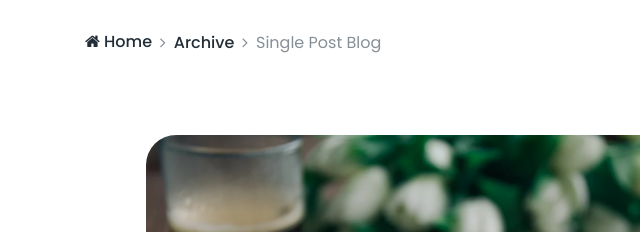
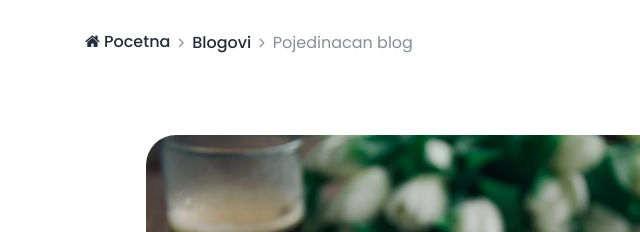
Before and after one commit to NikolaGrujicic/EBXHub-sajt, a website: page blogovi/single.html in a window 1280 px wide. Shown: the top 232 px of the page, 0-640 px from the left. Drawn offline with Linux system fonts and the light colour scheme; a web font is replaced by a local one.

Commit message:
dodao blogove i pojedinacne blogove i povezao sa pocetnom

```diff
--- a/blogovi/single.html
+++ b/blogovi/single.html
@@ -30,9 +30,9 @@
                 <div class="col-12">
                     <nav aria-label="breadcrumb">
                         <ol class="breadcrumb">
-                            <li class="breadcrumb-item"><a href="#"><i class="fa fa-home" aria-hidden="true"></i> Home</a></li>
-                            <li class="breadcrumb-item"><a href="#">Archive</a></li>
-                            <li class="breadcrumb-item active" aria-current="page">Single Post Blog</li>
+                            <li class="breadcrumb-item"><a href="../index.html"><i class="fa fa-home" aria-hidden="true"></i> Pocetna</a></li>
+                            <li class="breadcrumb-item"><a href="archive.html">Blogovi</a></li>
+                            <li class="breadcrumb-item active" aria-current="page">Pojedinacan blog</li>
                         </ol>
                     </nav>
                 </div>
```
Also changed, not shown: blogovi/archive.html (+1 -1 lines), index.html (+1 -1 lines).
